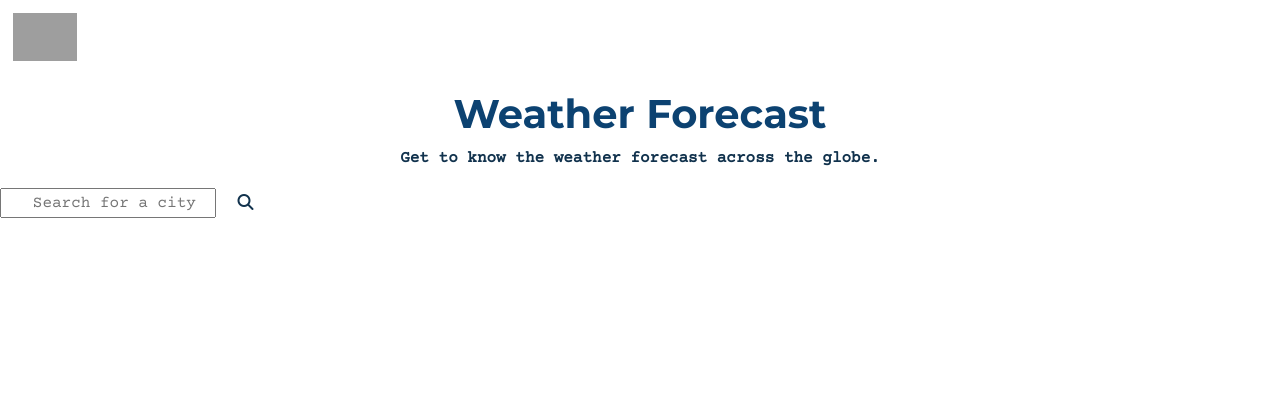
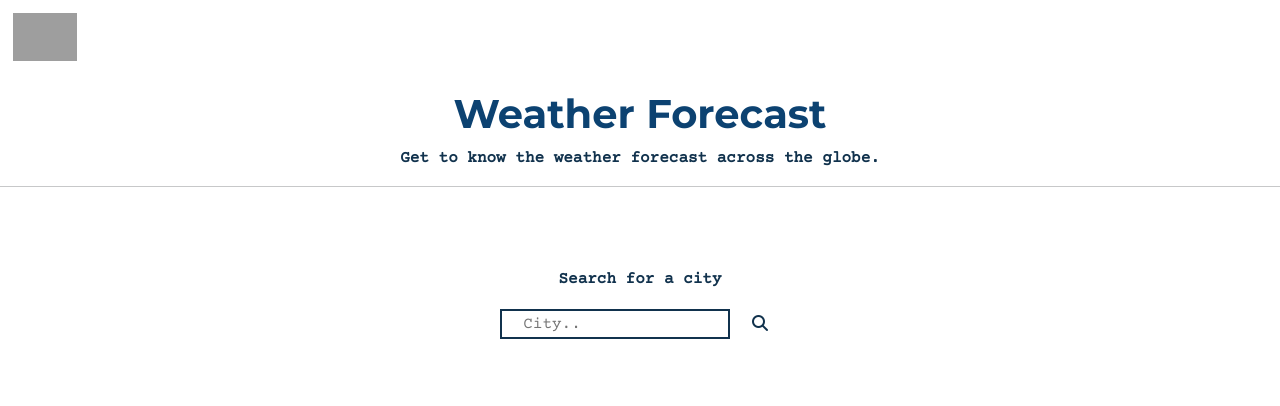
Before and after one commit to MwitaChacha/webscrapping-weather-application, a Django app: page / in a window 1280 px wide. Shown: the top 406 px of the page. Run offline with Django 4.2, Linux system fonts and the light colour scheme; some libraries are stand-ins or nearby versions; some web fonts are replaced; grey boxes are pictures that could not be loaded.

Commit message:
Adding styling to the search fom

```diff
--- a/core/templates/index.html
+++ b/core/templates/index.html
@@ -15,11 +15,14 @@
     <p>Get to know the weather forecast across the globe.</p>
 </div>
 
+<hr>
+
+
 <div class="search-container">
-
+<p>Search for a city</p>
     <form method="get">
 
-        <input type="text" name="keyword" id="keyword" placeholder="   Search for a city">
+        <input type="text" name="city" id="city" placeholder="  City..">
         <button class="btn btn-primary search-btn" type="submit"><span> <i class="fas fa-search"></i></span></button>
 
     </form>
--- a/static/css/index.css
+++ b/static/css/index.css
@@ -32,6 +32,19 @@ h6 {
     background: none;
     border: none;
 }
-.fas{
+
+.fas {
     color: #11324D;
 }
+
+.search-container {
+    margin: 0 auto;
+    text-align: center;
+    padding: 5%;
+}
+
+input[type="text"] {
+    width: 20%;
+    margin: 0 auto;
+    border: 2px solid #11324D
+}
```
